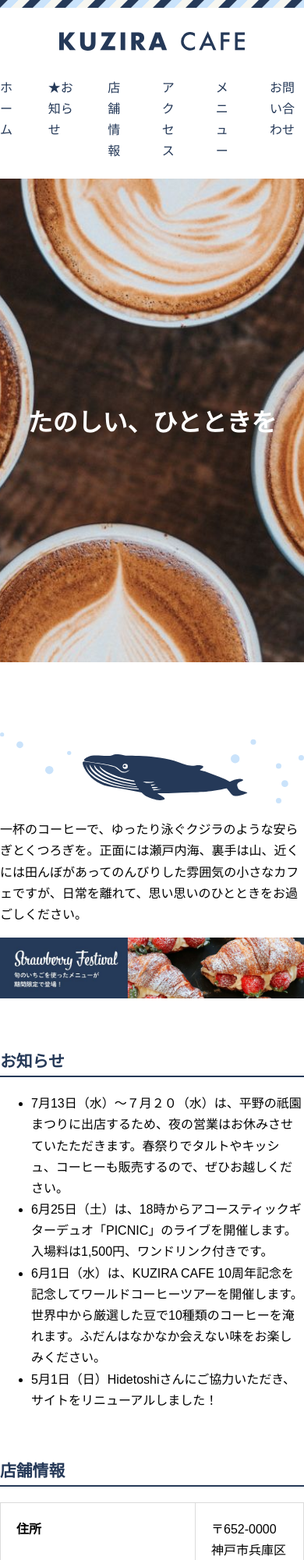
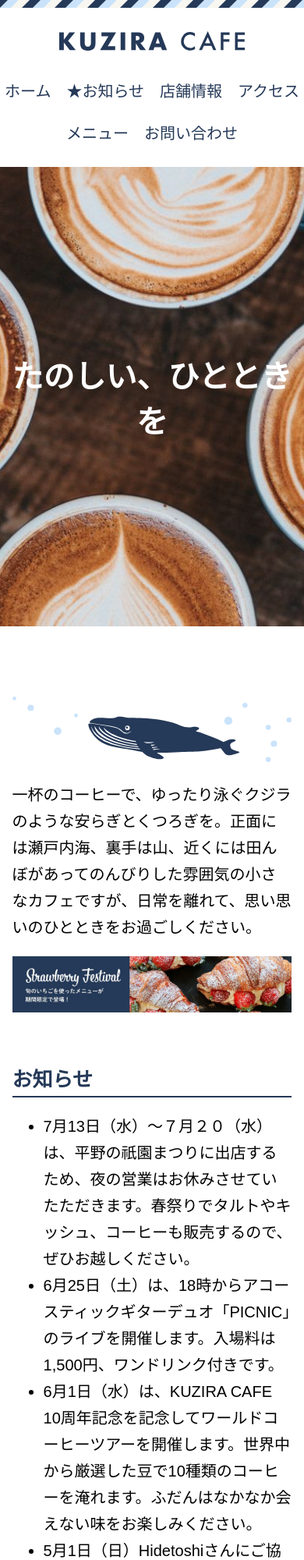
Before and after one commit to hidefromnothing/CafeKuzira, a plain HTML site: page index.html in a window 390 px wide. Shown: the top 2000 px of the page at 78% size. Drawn offline with Linux system fonts and the light colour scheme.

Commit message:
Update style.css
html font-size => 20px

```diff
--- a/css/style.css
+++ b/css/style.css
@@ -1,8 +1,8 @@
 /* すべてのページに適用される設定 */
 html {
-    font-size: 16px;
+    font-size: 20px;
     font-family: sans-serif;
-}
+    }
 * {
     box-sizing: border-box;
 }
@@ -12,7 +12,7 @@ body {
 p, li, td {
     line-height: 1.7;
 }
-a:link  {
+a:link {
     color: #F07D34;
     text-decoration: none;
 }
@@ -20,7 +20,7 @@ a:visited {
     color: #F07D34;
     text-decoration: none;
 }
-a:hover  {
+a:hover {
     color: #F07D34;
     text-decoration: underline;
 }
@@ -32,7 +32,7 @@ img {
     max-width: 100%;
 }
 
-/* すべてのページに適用　ー　ヘッダー */
+/* すべてのページに適用 - ヘッダー */
 .header {
     padding-top: 40px;
     background-image: url(../images/stripe.png);
@@ -44,25 +44,26 @@ img {
 .nav ul {
     margin: 30px 0 0 0;
     padding: 0;
-    list-style-type:none;
+    list-style-type: none;
+
     display: flex;
     justify-content: center;
     gap: 40px;
 }
-.nav a:link  {
+.nav a:link {
     color: #253958;
 }
 .nav a:visited {
     color: #253958;
 }
-.nav a:hover  {
+.nav a:hover {
     text-decoration: none;
 }
 .nav a:active {
     text-decoration: none;
 }
 
-/* すべてのページに適用　ー　ヒーロー */
+/* すべてのページに適用 - ヒーロー */
 .hero {
     padding: 137px 0;
     background-repeat: no-repeat;
@@ -85,7 +86,7 @@ img {
     background-image: url(../images/contact-hero.jpg);
 }
 
-/* すべてのページに適用　ー　メイン */
+/* すべてのページに適用 - メイン */
 main {
     margin: 90px auto 90px auto;
     max-width: 1000px;
@@ -98,7 +99,7 @@ main h2 {
     font-size: 1.3rem;
 }
 
-/* すべてのページに適用　ー　フッター */
+/* すべてのページに適用 - フッター */
 .gotop {
     text-align: center;
 }
@@ -125,7 +126,7 @@ main h2 {
     padding: 20px;
 }
 .shop-info th {
-    width: 250px;
+    width: 112px;
     text-align: left;
     vertical-align: top;
 }
@@ -142,7 +143,7 @@ form {
     margin: 0 auto;
     max-width: 640px;
 }
-input[type="text"], textarea{
+input[type="text"], textarea {
     padding: 6px;
     width: 100%;
     font-size: 1rem;
@@ -161,3 +162,24 @@ input[type="submit"] {
     color: #FFFFFF;
     font-size: 1rem;
 }
+
+/* モバイル対応 */
+@media(max-width: 767px) {
+    .nav ul {
+        flex-wrap: wrap;
+        gap: 20px;
+    }
+    main {
+        padding: 0 4%;
+    }
+
+    /* index.html */
+    .hero.index {
+        padding: 28vh 0;
+    }
+
+    /* menu.html */
+    .items {
+        grid-template-columns: 1fr 1fr;
+    }
+}
```
